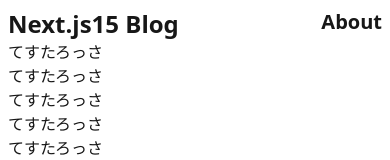
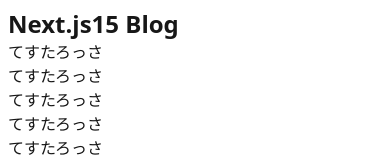
Before and after one commit to Joex13/n15-blog, a Next.js app: page / in a window 390 px wide. Shown: the top 160 px of the page. Built offline with nearby package versions, Linux system fonts and the light colour scheme; a web font is replaced by a local one.

Commit message:
WIP: 仮ハンバーガーメニュー

```diff
--- a/components/layout/Header.tsx
+++ b/components/layout/Header.tsx
@@ -6,10 +6,22 @@
       <Link href="/" className="text-2xl font-bold">
         Next.js15 Blog
       </Link>
-			<div>
+      <div className="flex items-center">
+        <nav className="hidden md:block">
           <Link href="/about" className="text-xl font-bold">
             About
           </Link>
+        </nav>
+        <div className="md:hidden">
+          <button
+            type="button"
+            className="flex flex-col justify-around w-8 h-8 bg-transparent border-none cursor-pointer p-0 focus:outline-none"
+          >
+            <div className="w-8 h-1 bg-white rounded-sm transition-all duration-300 origin-left" />
+            <div className="w-8 h-1 bg-white rounded-sm transition-all duration-300 origin-left" />
+            <div className="w-8 h-1 bg-white rounded-sm transition-all duration-300 origin-left" />
+          </button>
+        </div>
       </div>
     </header>
   )
```
Lines whose indentation alone changed are shown as unchanged.
